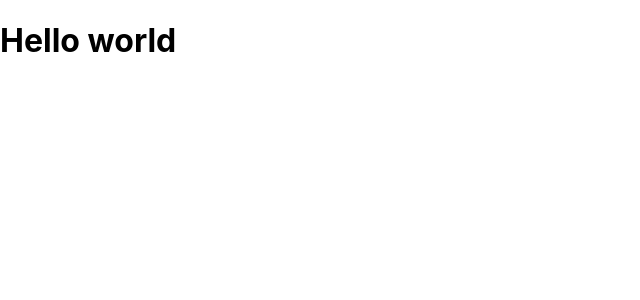
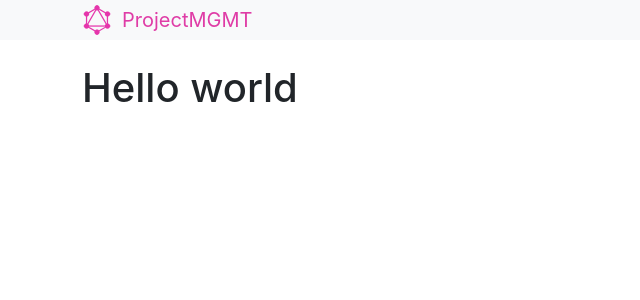
Before and after one commit to Abhi20220/Project-Management-, a React (Create React App) app in the folder client/: page / in a window 1280 px wide. Shown: the top 300 px of the page, without its empty margins (0-640 px from the left). Built offline with nearby package versions, Linux system fonts and the light colour scheme.

Commit message:
appjs header css update

```diff
--- a/client/public/index.html
+++ b/client/public/index.html
@@ -24,7 +24,10 @@
       work correctly both with client-side routing and a non-root public URL.
       Learn how to configure a non-root public URL by running `npm run build`.
     -->
-    <title>React App</title>
+    <link href="https://cdn.jsdelivr.net/npm/bootstrap@5.2.0/dist/css/bootstrap.min.css" rel="stylesheet" integrity="sha384-gH2yIJqKdNHPEq0n4Mqa/HGKIhSkIHeL5AyhkYV8i59U5AR6csBvApHHNl/vI1Bx" crossorigin="anonymous">
+
+    <script src="https://cdn.jsdelivr.net/npm/bootstrap@5.2.0/dist/js/bootstrap.bundle.min.js" integrity="sha384-A3rJD856KowSb7dwlZdYEkO39Gagi7vIsF0jrRAoQmDKKtQBHUuLZ9AsSv4jD4Xa" crossorigin="anonymous"></script>
+    <title>Project Management</title>
   </head>
   <body>
     <noscript>You need to enable JavaScript to run this app.</noscript>
--- a/client/src/App.js
+++ b/client/src/App.js
@@ -1,10 +1,14 @@
+import Header from "./components/Header";
 
 function App() {
   return (
-    <div className="container">
+    <>
+      <Header />
+    <div className='container'>
       <h1>Hello world</h1>
 
     </div>
+    </>
   );
 }
 
--- /dev/null
+++ b/client/src/components/Header.jsx
@@ -0,0 +1,17 @@
+import logo from './assets/logo.png';
+
+export default function Header() {
+  return (
+    <nav className='navbar bg-light mb-4 p-0'>
+        <div className='container'>
+            <a className='navbar-brand' href='/'>
+                <div className='d-flex'>
+                    <img src={logo} alt='logo' className='mr-2'/>
+                    <div>ProjectMGMT</div>
+                </div>
+            </a>
+        </div>
+    </nav>
+
+  );
+}
--- a/client/src/index.css
+++ b/client/src/index.css
@@ -11,3 +11,40 @@
   font-family: source-code-pro, Menlo, Monaco, Consolas, 'Courier New',
     monospace;
 }
+
+.navbar-brand {
+  color: #df3ca6;
+}
+
+.navbar-brand img {
+  width: 30px;
+  margin-right: 10px;
+}
+
+.btn {
+  font-size: 15px;
+}
+
+.btn-primary,
+.bg-primary {
+  background-color: #df3ca6 !important;
+  border: none;
+}
+
+.btn-primary:hover {
+  background-color: #df3ca6;
+  opacity: 0.9;
+}
+
+.btn-secondary {
+  background-color: #7430f9;
+}
+
+.btn-secondary:hover {
+  background-color: #7430f9;
+  opacity: 0.9;
+}
+
+.icon {
+  margin-right: 5px;
+}
```
